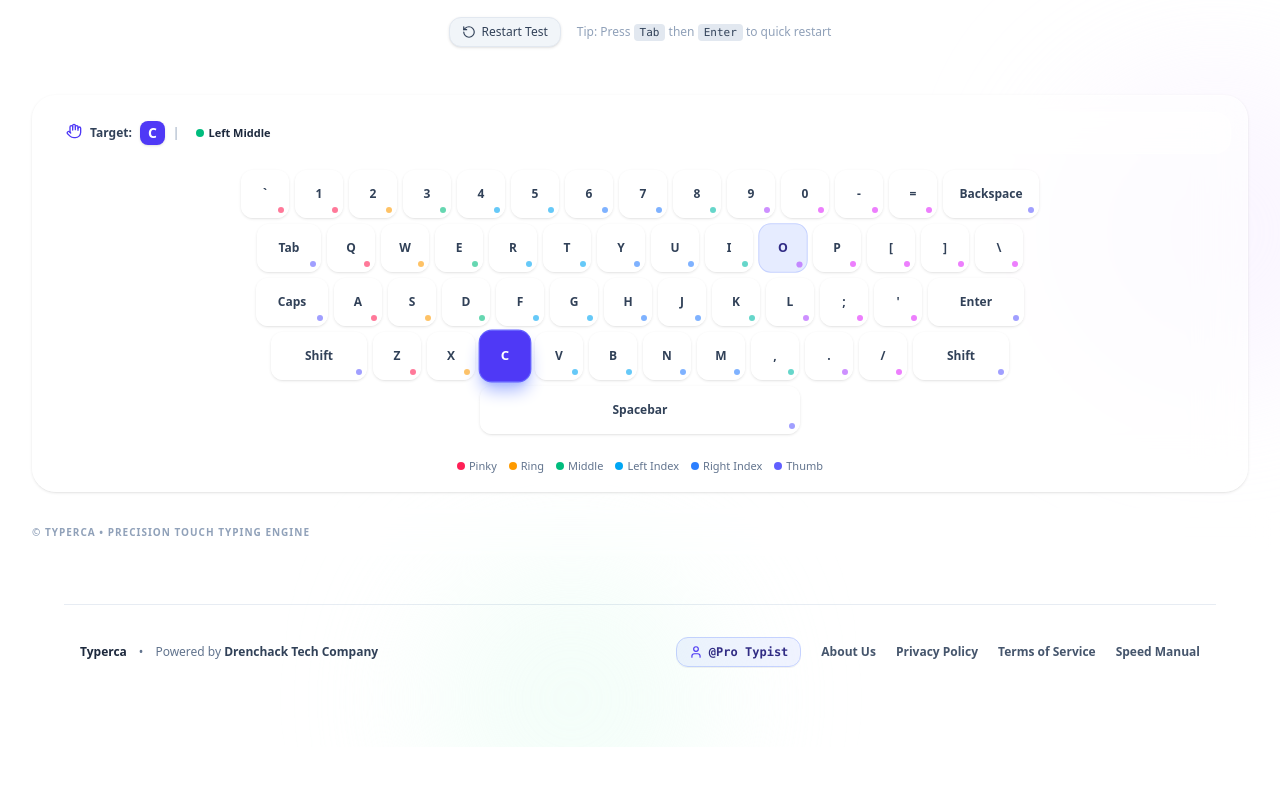
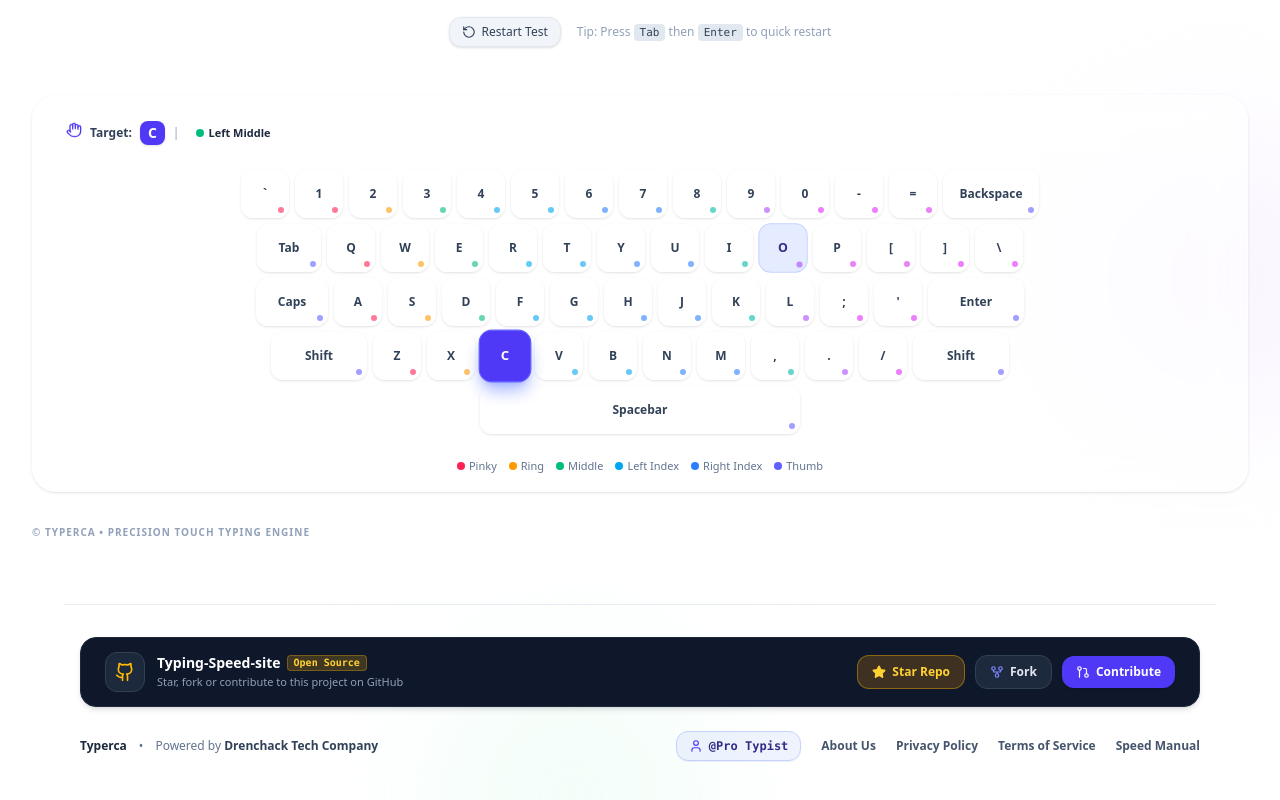
Before and after one commit to Philemon12421/Typing-Speed-site, a React (Vite) app: page / in a window 1280 px wide. Shown: the part 602-1402 px from the top of the page. Before the commit the page ends 1349 px from the top, so only its background shows below. Built offline with nearby package versions, Linux system fonts and the light colour scheme.

Commit message:
feat: add open source banner and modernize leaderboard
Introduced a GitHub contribution banner in the footer to encourage community engagement and refreshed the leaderboard layout with a champion spotlight design.

```diff
--- a/src/App.tsx
+++ b/src/App.tsx
@@ -32,7 +32,7 @@ import { UserRegistrationModal } from './components/UserRegistrationModal';
 import { ChallengesView } from './components/ChallengesView';
 import { AnimatedGuideView } from './components/AnimatedGuideView';
 import { TYPING_CHALLENGES } from './data/challenges';
-import { Eye, EyeOff, Sparkles, Award, User } from 'lucide-react';
+import { Eye, EyeOff, Sparkles, Award, User, Github, Star, GitFork, GitPullRequest } from 'lucide-react';
 
 export default function App() {
   const [activeTab, setActiveTab] = useState<TabType>('test');
@@ -361,7 +361,62 @@ export default function App() {
 
       {/* Footer */}
       {!settings.zenMode && (
-        <footer className="w-full max-w-6xl mx-auto px-4 py-8 mt-12 border-t border-slate-200/80 flex flex-col sm:flex-row items-center justify-between gap-4 text-xs text-slate-500 font-medium">
+        <footer className="w-full max-w-6xl mx-auto px-4 py-8 mt-12 border-t border-slate-200/80 flex flex-col gap-6 text-xs text-slate-500 font-medium">
+
+          {/* GitHub Open Source Banner (Star, Fork, Contribute) */}
+          <div className="w-full py-3.5 px-4 sm:px-6 rounded-2xl bg-slate-900 border border-slate-800 text-white flex flex-col sm:flex-row items-center justify-between gap-4 shadow-md">
+            <div className="flex items-center gap-3">
+              <div className="w-10 h-10 rounded-xl bg-slate-800 border border-slate-700 flex items-center justify-center text-amber-400 shrink-0 shadow-inner">
+                <Github className="w-5 h-5" />
+              </div>
+              <div className="text-center sm:text-left">
+                <div className="font-black text-sm text-white flex items-center justify-center sm:justify-start gap-1.5">
+                  <span>Typing-Speed-site</span>
+                  <span className="px-1.5 py-0.2 rounded bg-amber-400/20 text-amber-300 border border-amber-400/30 text-[10px] font-mono">Open Source</span>
+                </div>
+                <div className="text-[11px] text-slate-400 font-medium mt-0.5">
+                  Star, fork or contribute to this project on GitHub
+                </div>
+              </div>
+            </div>
+
+            <div className="flex items-center gap-2.5 flex-wrap justify-center">
+              <a
+                href="https://github.com/Philemon12421/Typing-Speed-site"
+                target="_blank"
+                rel="noopener noreferrer"
+                className="px-3.5 py-2 rounded-xl bg-amber-500/20 hover:bg-amber-500/30 border border-amber-400/40 text-amber-300 font-extrabold text-xs flex items-center gap-1.5 transition-all active:scale-95"
+                title="Star this repository on GitHub"
+              >
+                <Star className="w-3.5 h-3.5 fill-amber-300 text-amber-300" />
+                <span>Star Repo</span>
+              </a>
+
+              <a
+                href="https://github.com/Philemon12421/Typing-Speed-site/fork"
+                target="_blank"
+                rel="noopener noreferrer"
+                className="px-3.5 py-2 rounded-xl bg-slate-800 hover:bg-slate-700 border border-slate-700 text-slate-200 font-extrabold text-xs flex items-center gap-1.5 transition-all active:scale-95"
+                title="Fork this repository on GitHub"
+              >
+                <GitFork className="w-3.5 h-3.5 text-indigo-400" />
+                <span>Fork</span>
+              </a>
+
+              <a
+                href="https://github.com/Philemon12421/Typing-Speed-site"
+                target="_blank"
+                rel="noopener noreferrer"
+                className="px-3.5 py-2 rounded-xl bg-indigo-600 hover:bg-indigo-700 text-white font-extrabold text-xs flex items-center gap-1.5 shadow-sm transition-all active:scale-95"
+                title="Contribute on GitHub"
+              >
+                <GitPullRequest className="w-3.5 h-3.5" />
+                <span>Contribute</span>
+              </a>
+            </div>
+          </div>
+
+          <div className="flex flex-col sm:flex-row items-center justify-between gap-4">
             <div className="flex items-center gap-3">
               <span className="font-extrabold text-slate-800">Typerca</span>
               <span>•</span>
@@ -404,6 +459,7 @@ export default function App() {
                 Speed Manual
               </button>
             </div>
+          </div>
         </footer>
       )}
     </div>
--- a/src/components/ProAnalytics.tsx
+++ b/src/components/ProAnalytics.tsx
@@ -617,6 +617,40 @@ export const ProAnalytics: React.FC<ProAnalyticsProps> = ({
                 </button>
               </div>
             ) : (
+              <div className="flex flex-col gap-4">
+                {/* Gold Medal Champion Spotlight Card */}
+                {fullLeaderboardList.length > 0 && (
+                  <div className="p-4 sm:p-5 rounded-2xl bg-gradient-to-r from-amber-500/10 via-yellow-500/10 to-amber-500/10 border border-amber-300/80 shadow-xs flex flex-col sm:flex-row items-center justify-between gap-4">
+                    <div className="flex items-center gap-3.5">
+                      <div className="w-12 h-12 rounded-2xl bg-gradient-to-br from-amber-300 via-amber-400 to-yellow-500 text-amber-950 flex items-center justify-center font-black text-2xl shadow-md ring-4 ring-amber-300/40">
+                        👑
+                      </div>
+                      <div>
+                        <div className="flex items-center gap-2 text-[11px] font-black text-amber-800 uppercase tracking-wider">
+                          <Sparkles className="w-3.5 h-3.5 text-amber-600" />
+                          <span>Weekly Gold Medal Champion</span>
+                        </div>
+                        <div className="text-base sm:text-lg font-black text-slate-900 flex items-center gap-2 mt-0.5">
+                          <span>{fullLeaderboardList[0].username}</span>
+                          <span className="text-xs text-amber-800 font-mono font-bold">{fullLeaderboardList[0].uniqueHandle}</span>
+                        </div>
+                      </div>
+                    </div>
+
+                    <div className="flex items-center gap-4 bg-white/90 backdrop-blur-xs px-4 py-2 rounded-xl border border-amber-200/80 shadow-2xs">
+                      <div className="text-center">
+                        <div className="text-[10px] font-bold text-slate-500 uppercase">Top Speed</div>
+                        <div className="text-base font-black text-indigo-950">{fullLeaderboardList[0].wpm} <span className="text-[10px] font-bold text-indigo-600">WPM</span></div>
+                      </div>
+                      <div className="h-6 w-px bg-amber-200" />
+                      <div className="text-center">
+                        <div className="text-[10px] font-bold text-slate-500 uppercase">Accuracy</div>
+                        <div className="text-base font-black text-emerald-700">{fullLeaderboardList[0].accuracy}%</div>
+                      </div>
+                    </div>
+                  </div>
+                )}
+
                 <div className="overflow-x-auto rounded-2xl border border-slate-200/80 shadow-2xs">
                   <table className="w-full text-left border-collapse">
                     <thead>
@@ -646,9 +680,24 @@ export const ProAnalytics: React.FC<ProAnalyticsProps> = ({
                           >
                             {/* Rank */}
                             <td className="p-3.5 pl-5 font-black text-sm">
-                            {isTop1 && <span className="inline-flex items-center justify-center w-7 h-7 rounded-full bg-amber-400 text-amber-950 shadow-xs font-black">🥇 1</span>}
-                            {isTop2 && <span className="inline-flex items-center justify-center w-7 h-7 rounded-full bg-slate-300 text-slate-900 shadow-xs font-black">🥈 2</span>}
-                            {isTop3 && <span className="inline-flex items-center justify-center w-7 h-7 rounded-full bg-amber-700/20 text-amber-900 shadow-xs font-black">🥉 3</span>}
+                              {isTop1 && (
+                                <div className="inline-flex items-center gap-1.5 px-3 py-1 rounded-full bg-gradient-to-r from-amber-300 via-amber-400 to-yellow-500 text-amber-950 font-black text-xs shadow-sm border border-amber-200/80 ring-2 ring-amber-400/30">
+                                  <Crown className="w-3.5 h-3.5 text-amber-950 fill-amber-950 shrink-0" />
+                                  <span>🥇 #1 Gold</span>
+                                </div>
+                              )}
+                              {isTop2 && (
+                                <div className="inline-flex items-center gap-1.5 px-2.5 py-1 rounded-full bg-gradient-to-r from-slate-200 via-slate-300 to-slate-400 text-slate-900 font-black text-xs shadow-2xs border border-slate-300">
+                                  <Award className="w-3.5 h-3.5 text-slate-800 shrink-0" />
+                                  <span>🥈 #2 Silver</span>
+                                </div>
+                              )}
+                              {isTop3 && (
+                                <div className="inline-flex items-center gap-1.5 px-2.5 py-1 rounded-full bg-gradient-to-r from-amber-700/20 via-amber-600/30 to-amber-800/20 text-amber-950 font-black text-xs shadow-2xs border border-amber-600/30">
+                                  <Award className="w-3.5 h-3.5 text-amber-800 shrink-0" />
+                                  <span>🥉 #3 Bronze</span>
+                                </div>
+                              )}
                               {!isTop1 && !isTop2 && !isTop3 && <span className="text-slate-500 pl-2">#{entry.rank}</span>}
                             </td>
 
@@ -703,6 +752,7 @@ export const ProAnalytics: React.FC<ProAnalyticsProps> = ({
                       })}
                     </tbody>
                   </table>
+                </div>
               </div>
             )}
           </div>
```
Lines whose indentation alone changed are shown as unchanged.
